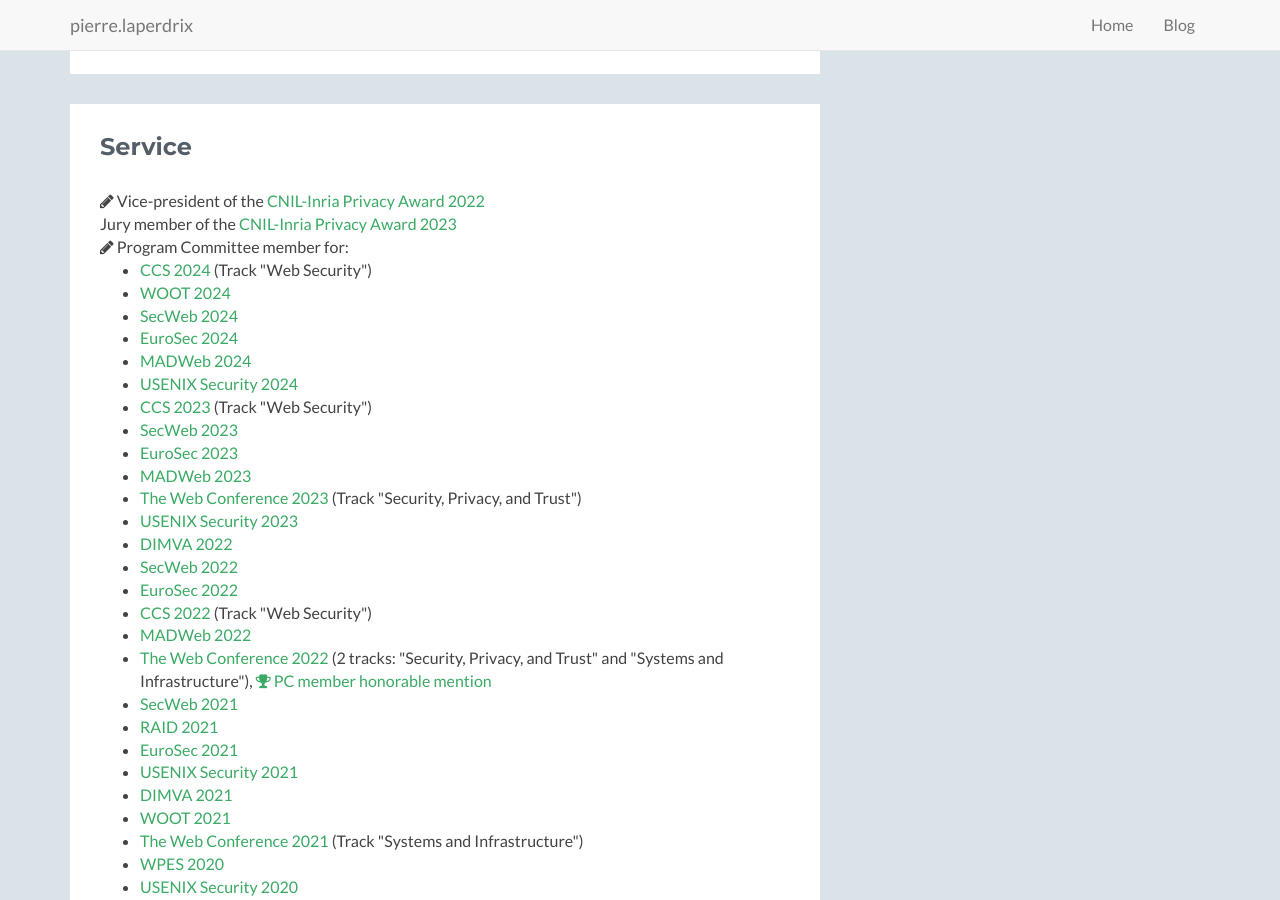
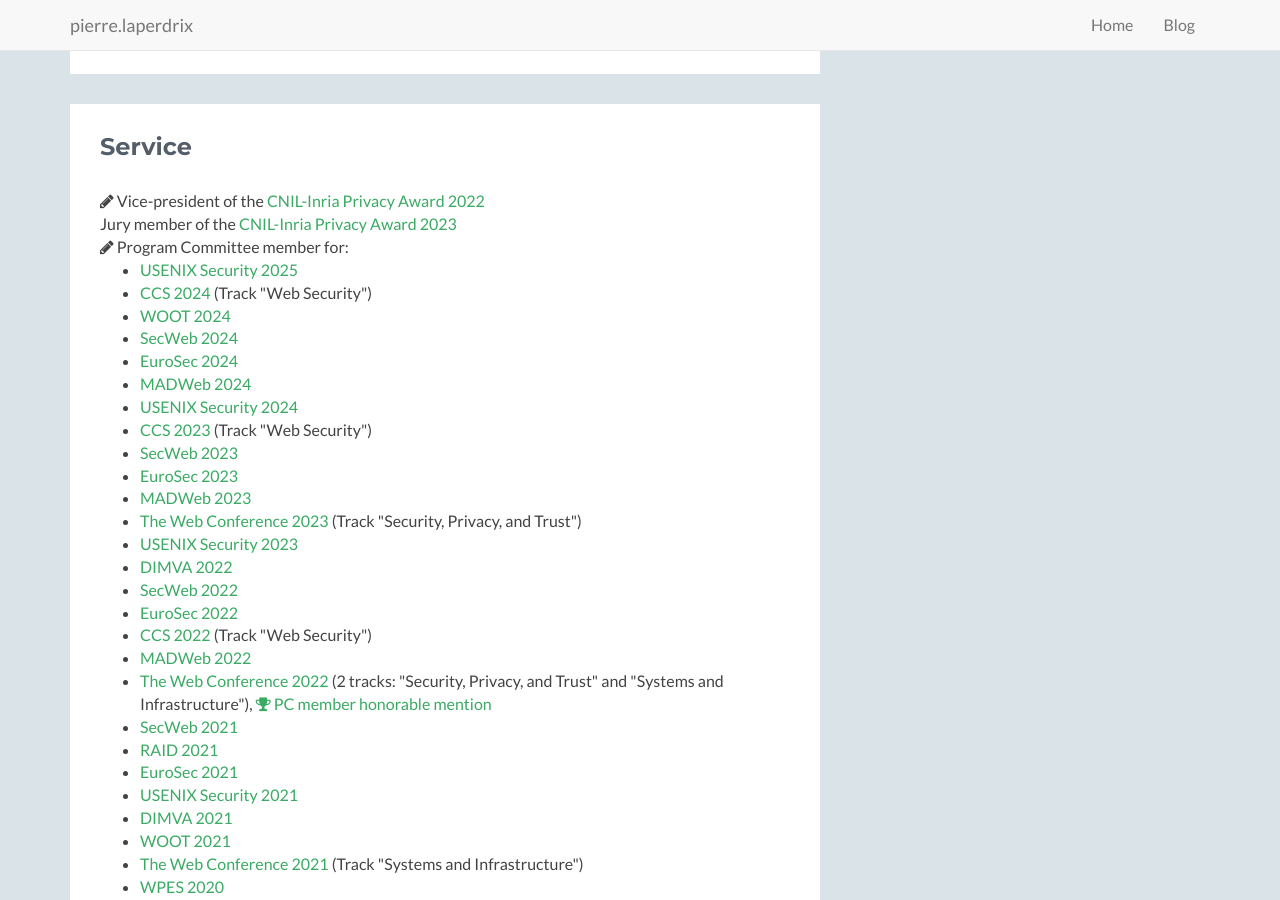
Before and after one commit to plaperdr/plaperdr.github.io, a Jekyll site: the page built from index.html, in a window 1280 px wide and 900 px high, scrolled down 5773 px. Built offline with Jekyll 4.4.1, drawn with Linux system fonts in a browser that asks for light colours.

Commit message:
Updating site

```diff
--- a/index.html
+++ b/index.html
@@ -405,6 +405,7 @@
                         <br>
                         <i class="fa fa-pencil"></i> Program Committee member for:
                         <ul>
+                            <li><a href="https://www.usenix.org/conference/usenixsecurity25" target="_blank">USENIX Security 2025</a></li>
                             <li><a href="https://www.sigsac.org/ccs/CCS2024/" target="_blank">CCS 2024</a> (Track "Web Security")</li>
                             <li><a href="https://www.usenix.org/conference/woot24/call-for-papers" target="_blank">WOOT 2024</a></li>
                             <li><a href="https://secweb.work/" target="_blank">SecWeb 2024</a></li>
```
Also changed, not shown: 1 other file.
